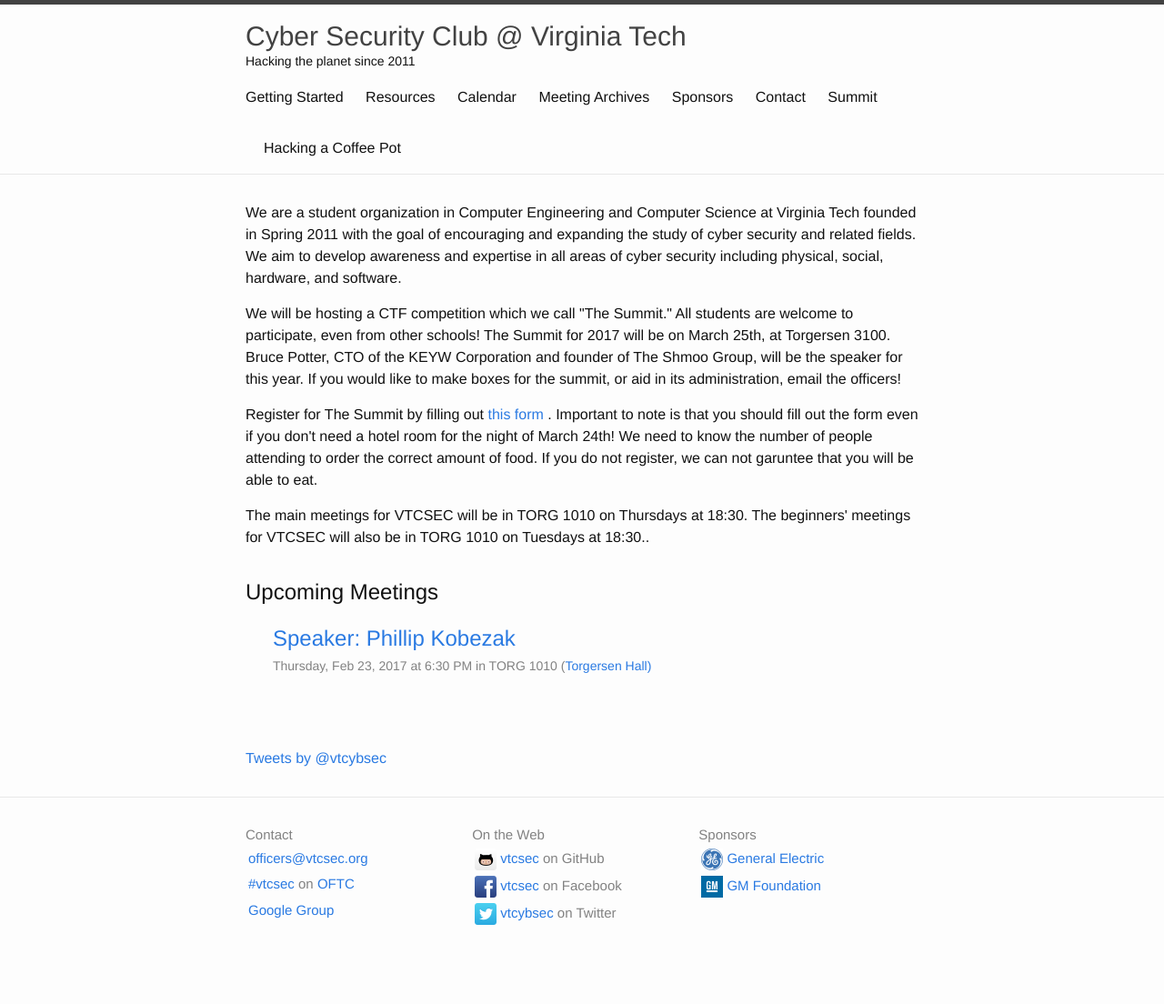
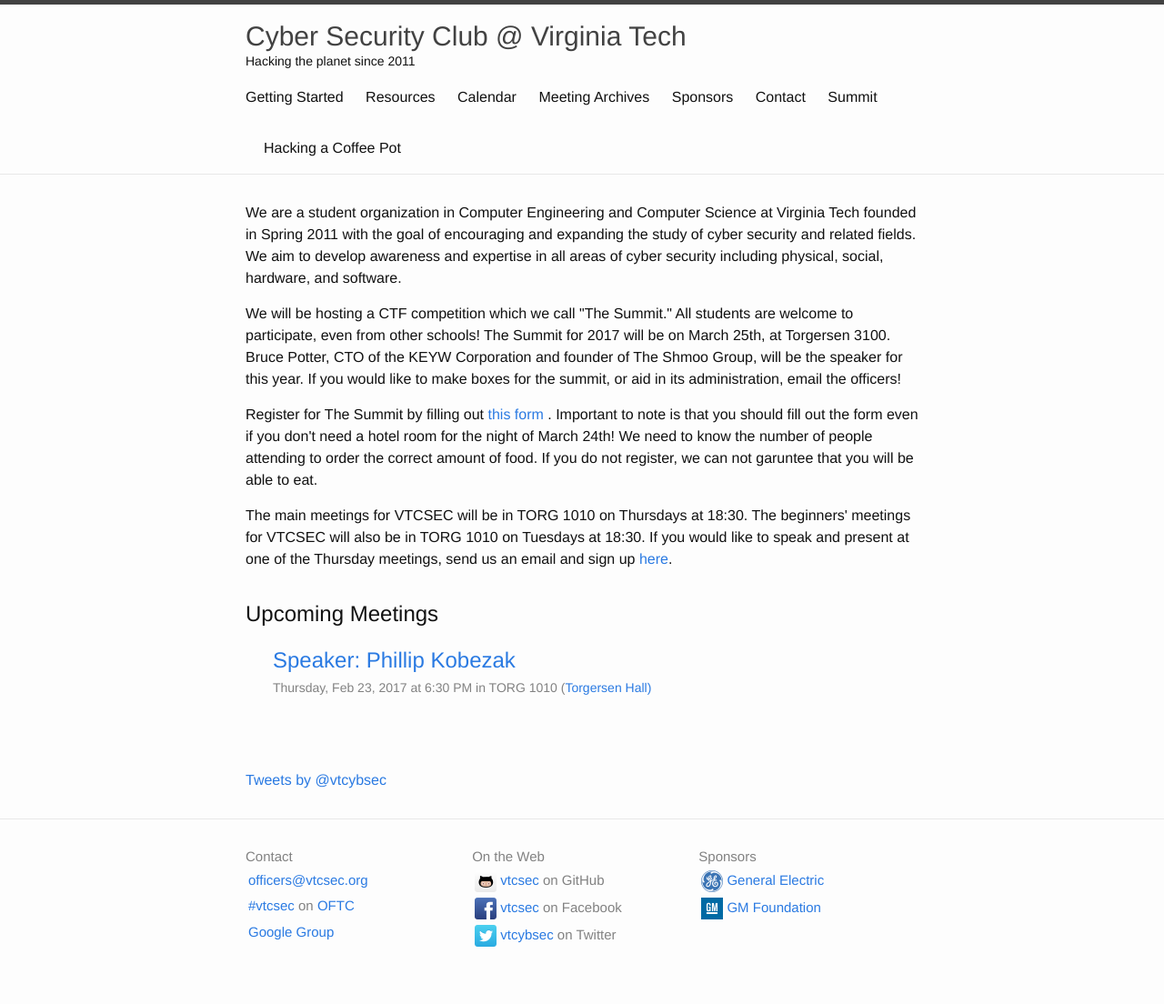
Before and after one commit to VTCSec/vtcsec.org, a Jekyll site: the page built from index.html, in a window 1280 px wide. Shown: the whole page at 91% size. Built offline with Jekyll 4.4.1, drawn with Linux system fonts in a browser that asks for light colours; comment, search, counter and statistics services are not loaded; before the commit the page ends 1080 px from its top, so only the background shows below that.

Commit message:
Added link to sign up for thursday meetings

```diff
--- a/index.html
+++ b/index.html
@@ -32,7 +32,9 @@
   TODO: Make this dynamic from per-semester data we already have.
 {% endcomment %}
 <p>The main meetings for VTCSEC will be in TORG 1010 on Thursdays at 18:30.
-The beginners' meetings for VTCSEC will also be in TORG 1010 on Tuesdays at 18:30.</span>.
+The beginners' meetings for VTCSEC will also be in TORG 1010 on Tuesdays at 18:30. If you would
+like to speak and present at one of the Thursday meetings, send us an email and sign up
+<a href="https://goo.gl/forms/4tsF7lOIcyToCrKV2">here</a></span>.
 
   <h1>Upcoming Meetings</h1>
   <ul class="post-list meeting-list future-only">
```
